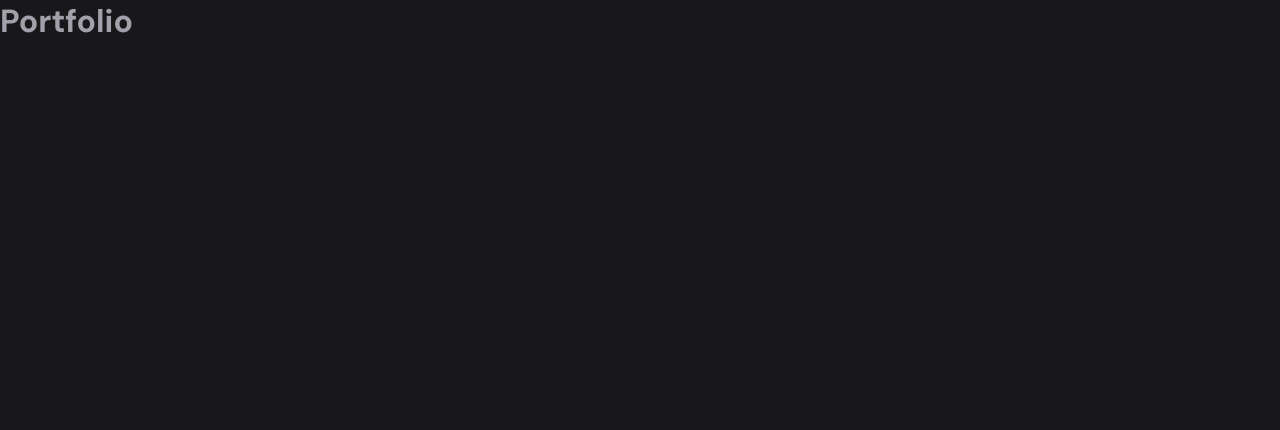
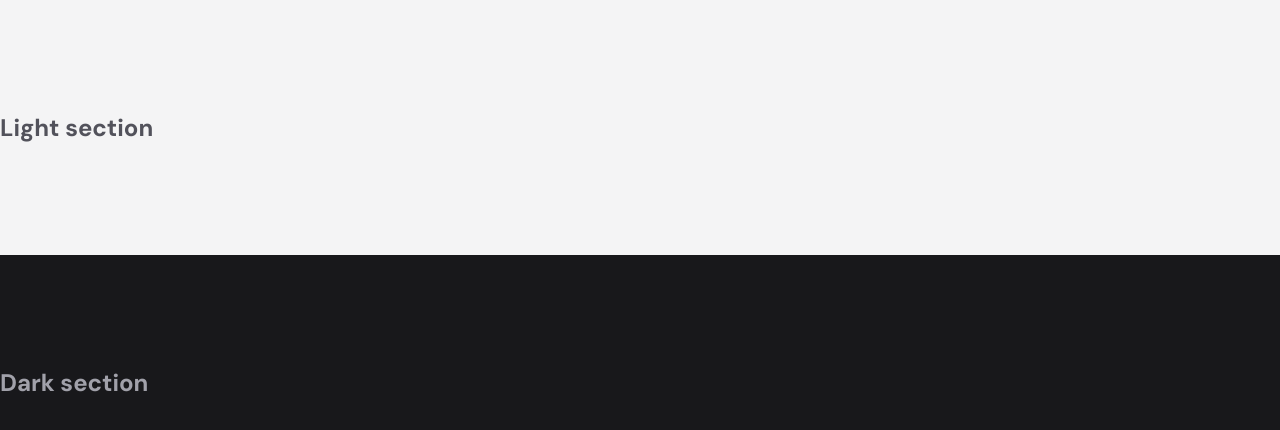
Before and after one commit to leandrodalmolin/nextjs-portfolio, a Next.js app: page / in a window 1280 px wide. Shown: the top 430 px of the page. Built offline with nearby package versions, Linux system fonts and the light colour scheme.

Commit message:
Add section component and install classnames utility

```diff
--- a/package.json
+++ b/package.json
@@ -9,6 +9,7 @@
     "lint": "next lint"
   },
   "dependencies": {
+    "classnames": "^2.3.2",
     "next": "14.0.2",
     "react": "^18",
     "react-dom": "^18"
--- a/src/app/page.tsx
+++ b/src/app/page.tsx
@@ -1,7 +1,14 @@
+import { Section } from '@/components'
+
 export default function Home() {
   return (
     <div>
-      <h1>Portfolio</h1>
+      <Section theme="light">
+        <h1>Light section</h1>
+      </Section>
+      <Section theme="dark">
+        <h1>Dark section</h1>
+      </Section>
     </div>
   )
 }
--- /dev/null
+++ b/src/components/Section/Section.module.scss
@@ -0,0 +1,19 @@
+@import '@/styles/_mixins.scss';
+
+.section {
+  padding-block: 5rem;
+
+  &--light {
+    color: $zinc-600;
+    background-color: $zinc-100;
+  }
+
+  &--dark {
+    color: $zinc-400;
+    background-color: $zinc-900;
+  }
+
+  @include media-query('md', 'up') {
+    padding-block: 7rem;
+  }
+}
--- /dev/null
+++ b/src/components/Section/Section.tsx
@@ -0,0 +1,22 @@
+import { ISection } from './Section.types'
+import styles from './Section.module.scss'
+import classNames from 'classnames'
+
+export function Section({
+  theme = 'dark',
+  extraClasses = '',
+  children,
+  ...rest
+}: ISection) {
+  const classes = classNames(
+    styles.section,
+    styles[`section--${theme}`],
+    extraClasses
+  )
+
+  return (
+    <section className={classes} {...rest}>
+      {children}
+    </section>
+  )
+}
--- /dev/null
+++ b/src/components/Section/index.tsx
@@ -0,0 +1 @@
+export { Section } from './Section'
--- /dev/null
+++ b/src/components/index.tsx
@@ -0,0 +1 @@
+export { Section } from './Section'
```
Also changed, not shown: src/components/Section/Section.types.ts (added, +7 -0 lines), 1 other file (tests, documents, lock files or other folders).
